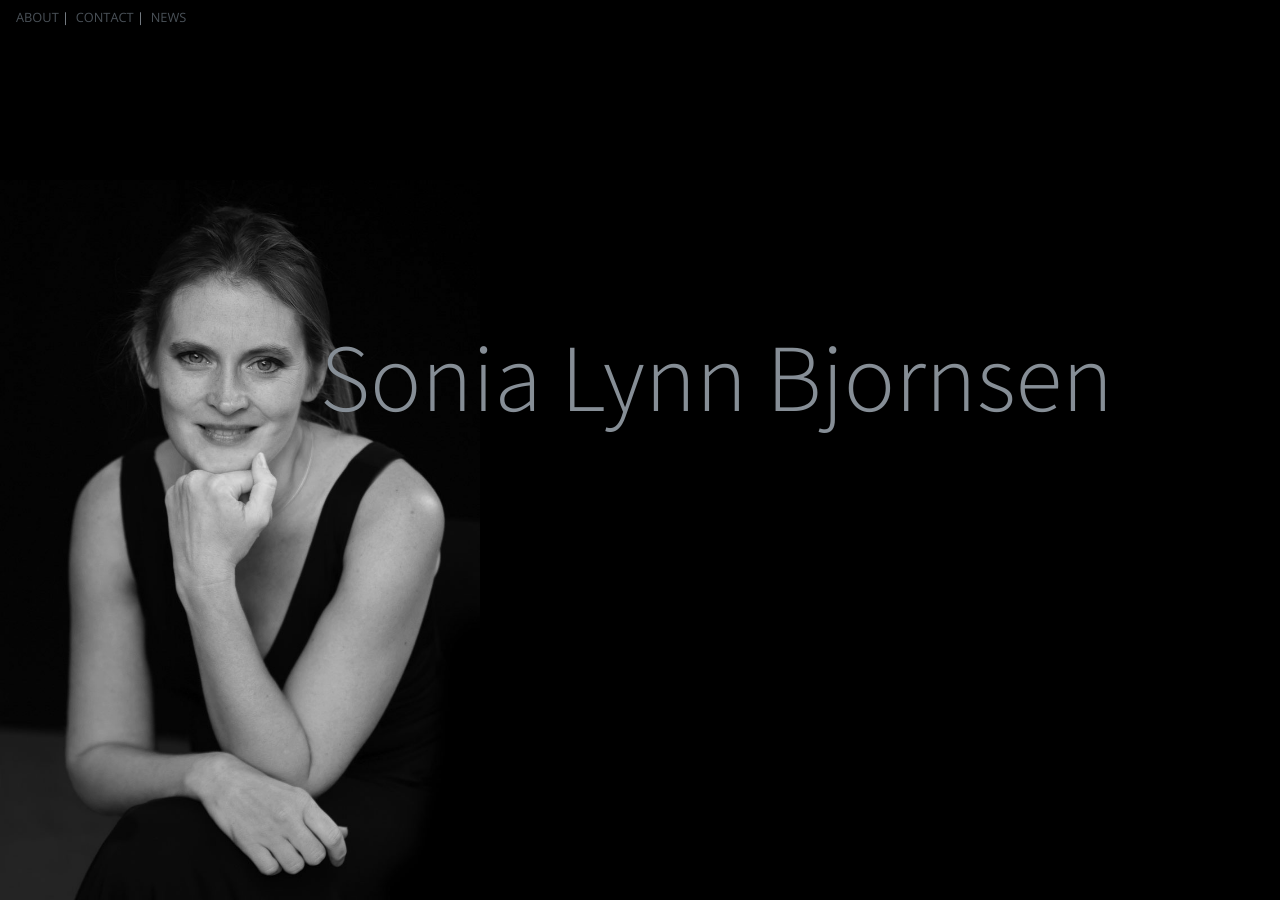
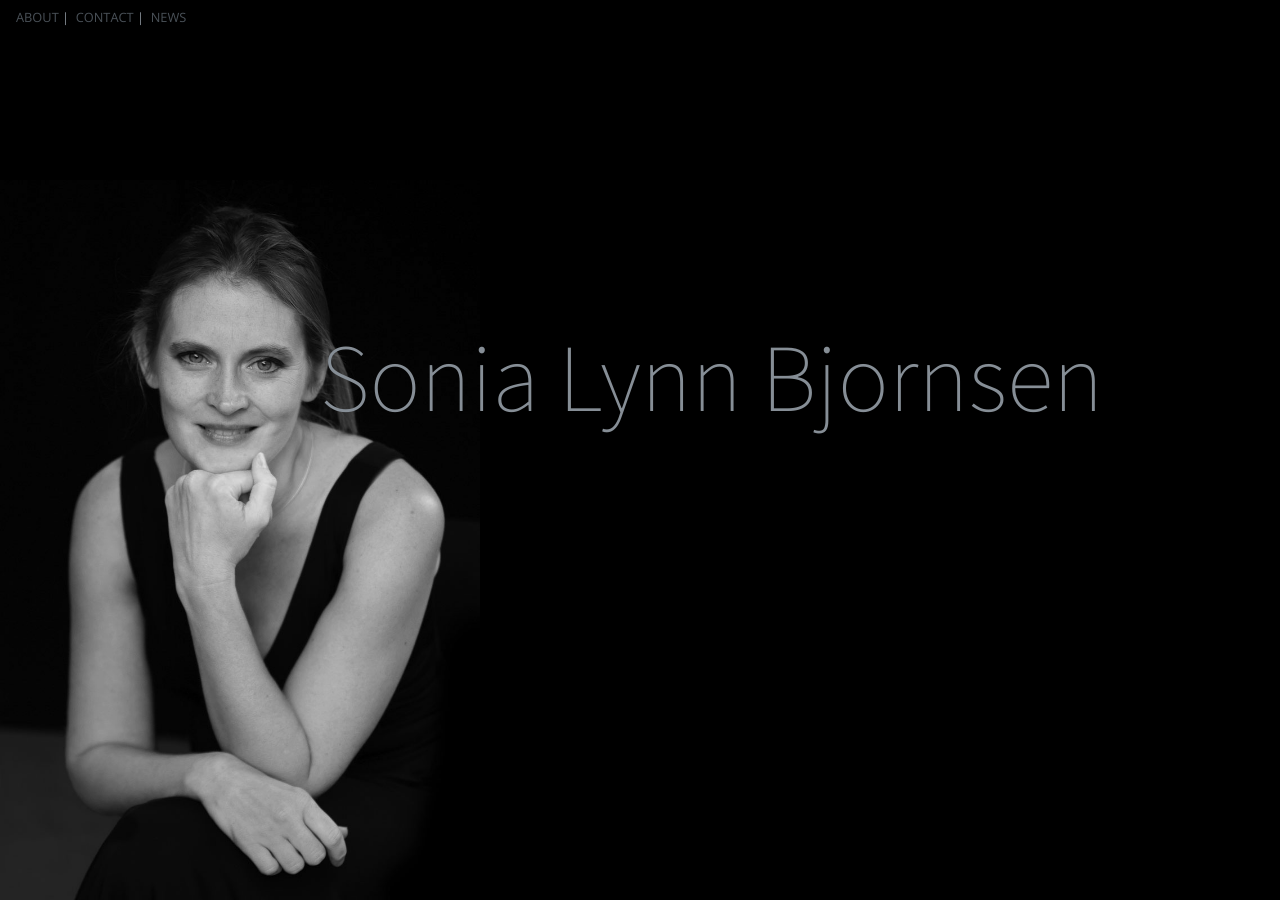
Before and after one commit to JoyceKimberly/SoniaBjornsen, a Jekyll site: the page built from index.md, in a window 1280 px wide and 900 px high. Built offline with Jekyll 4.4.1, drawn with Linux system fonts in a browser that asks for light colours; nearby versions of some CDN libraries; the repository's description, which GitHub fills in, is left out.

Commit message:
Update titel

```diff
--- a/_sass/_variables.scss
+++ b/_sass/_variables.scss
@@ -34,7 +34,7 @@ $body-bg:       $black;
 $body-color:    $gray-600;
 
 @import url('https://fonts.googleapis.com/css?family=Open+Sans:300');
-@import url('https://fonts.googleapis.com/css?family=Source+Sans+Pro:300');
+@import url('https://fonts.googleapis.com/css?family=Source+Sans+Pro:200,300');
 
 $font-family-sans-serif: 'Open Sans', -apple-system, BlinkMacSystemFont, "Segoe UI", Roboto, "Helvetica Neue", Arial, sans-serif, "Apple Color Emoji", "Segoe UI Emoji", "Segoe UI Symbol";
 $font-family-base:       $font-family-sans-serif;
--- a/assets/css/style.scss
+++ b/assets/css/style.scss
@@ -81,4 +81,5 @@ div#titel {
 }
 h1.titel {
   font-family: "Source Sans Pro", "Helvetica Neue", Arial, sans-serif;
+  font-weight: 200;
 }
```
